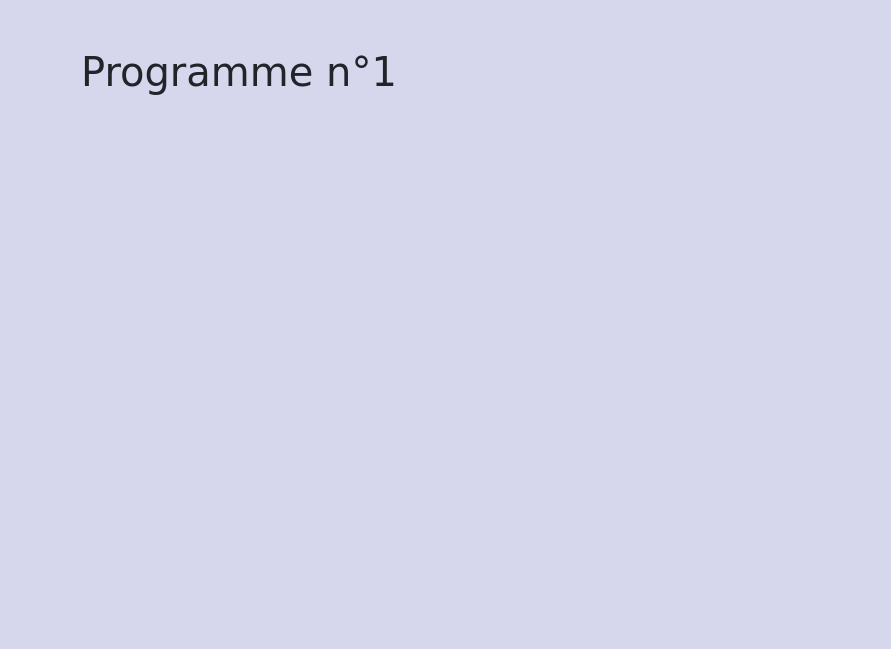
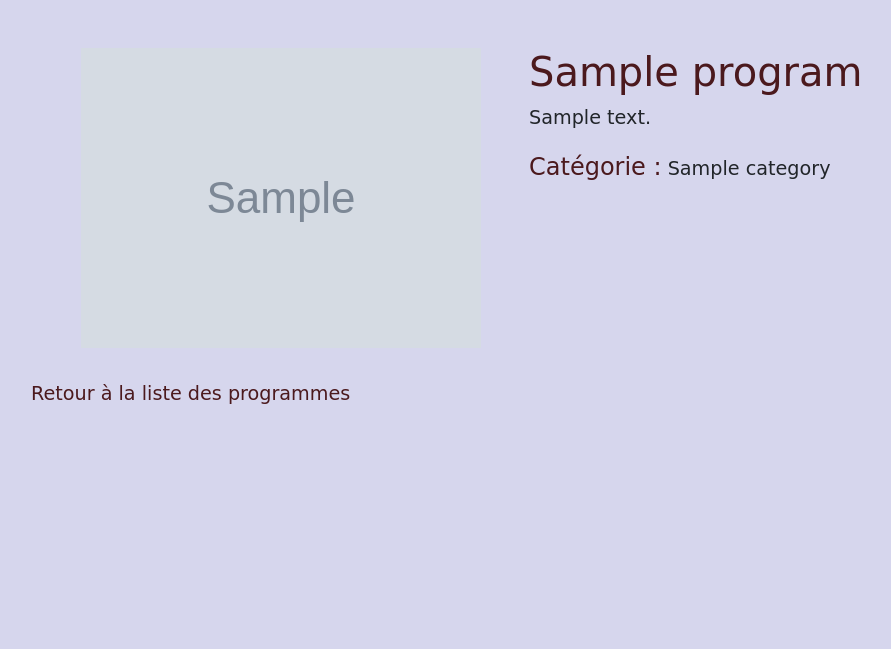
Before and after one commit to veroniqueauzias/wildSeries2, a Symfony app: template templates/program/show.html.twig in a window 1280 px wide. Shown: the part 98-747 px from the top of the page, without its empty margins (1-892 px from the left). Run offline with Twig, Linux system fonts and the light colour scheme; the template is opened without the code that fills it: most values are stand-ins (such as "Sample title", 1, 10 or a date in 2020); grey boxes marked "Sample" are stand-in pictures; style sheets or scripts are compiled from the project's sources; some libraries are stand-ins or nearby versions; some web fonts are replaced.

Commit message:
change programs display

```diff
--- a/assets/styles/app.scss
+++ b/assets/styles/app.scss
@@ -33,6 +33,16 @@ html {
 
 body a:hover {
   color: black;
+}
+
+.flex {
+  display: flex;
+}
+
+.returnLink {
+  margin-top: 2rem;
+  margin-left: 2rem;
+  color: $main-color;
 }
 
   /*base.html.twig container to fix footer above content */
@@ -82,7 +92,7 @@ html {
 }
 
 /*containers*/
-  .programContainer {
+.justify {
   text-align: justify;
 }
 
--- a/templates/base.html.twig
+++ b/templates/base.html.twig
@@ -20,7 +20,7 @@
         <header>
             {% include'_navbar.html.twig' %}
         </header>
-        <div class="container mt-5 allPageContainer">
+        <div class="allPageContainer">
             {% block body %}{% endblock %}
         </div>
         {% include'_footer.html.twig' %}
--- a/templates/program/show.html.twig
+++ b/templates/program/show.html.twig
@@ -1,7 +1,23 @@
 {% extends "base.html.twig" %}
 
-{% block title %}WS2-programme {{id}}{% endblock %}
+{% block title %}WS2 - {{program.title}}{% endblock %}
 
 {% block body %}
-   <h1>Programme n°{{id}}</h1>
+<div class="container mt-5">
+   <div class="media flex flex-row">
+      <div class="poster">
+         <img class="align-self-start mr-3" src="{{program.poster}}" alt="{{ program.title }} poster">
+      </div>
+      <div class="media-body ms-5">
+         <h1 class="title mt-0">{{ program.title }}</h1>
+         <p>{{ program.summary }}</p>
+         <p><span class="subtitle">Catégorie :</span> {{ program.category.name }}</p>
+      </div>
+   </div>
+</div>
+<div class="returnLink">
+   <a href="{{ path('program_index') }}">
+      Retour à la liste des programmes
+   </a>
+</div>
 {% endblock %}
```
Also changed, not shown: src/Controller/ProgramController.php (+12 -4 lines), templates/program/index.html.twig (+6 -5 lines). Lines whose indentation alone changed are shown as unchanged.
